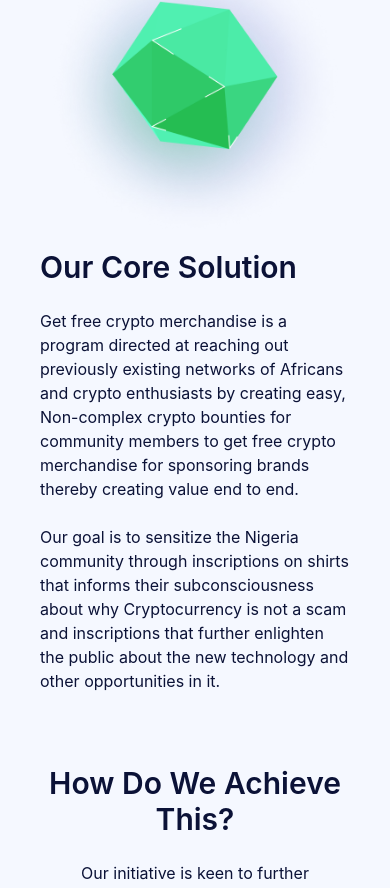
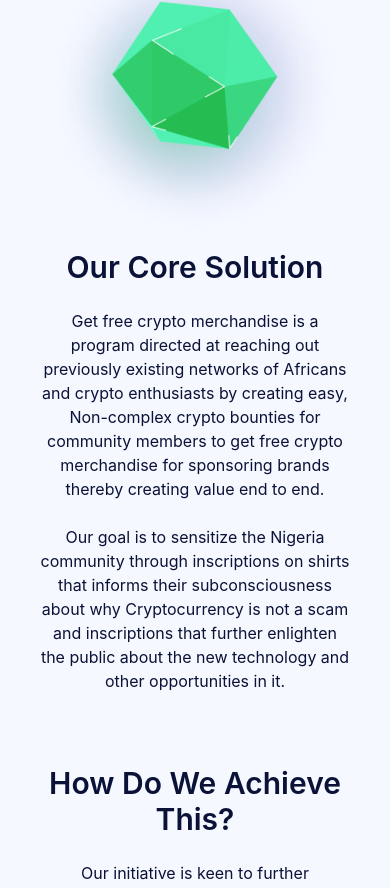
Before and after one commit to Free-Merch/Website, a Next.js app: page /About-Us in a window 390 px wide. Shown: the part 910-1798 px from the top of the page. Built offline with nearby package versions, Linux system fonts and the light colour scheme.

Commit message:
fixed mobile bugs

```diff
--- a/pages/About-Us.tsx
+++ b/pages/About-Us.tsx
@@ -22,12 +22,12 @@ const AboutUs = () => {
     <br />
     <br />
 
-    <div className="flex flex-wrap justify-between items-center">
+    <div className="flex flex-col md:flex-row justify-between items-center">
       <div className="md:w-1/2">
         <Image src={Diamond} alt="diamond" />
       </div>
-      <div className="text-start md:w-1/2">
-        <h2 className="text-3xl font-semibold  text-start">Our Core Solution</h2>
+      <div className="text-center md:text-start  md:w-1/2">
+        <h2 className="text-3xl font-semibold  md:text-start">Our Core Solution</h2>
         &nbsp;
         <p>Get free crypto merchandise is a program directed at reaching out previously existing networks of Africans and crypto enthusiasts by creating easy, Non-complex crypto bounties for community members to get free crypto merchandise for sponsoring brands thereby creating value end to end.</p>
         &nbsp;
--- a/pages/Projects/index.tsx
+++ b/pages/Projects/index.tsx
@@ -29,9 +29,9 @@ const Projects = () => {
     </div>
 
     <div className="mt-7 mb-10 flex flex-wrap justify-center">
-      <div className="mr-7"><ProjectCard type="binance" /></div>
-      <div className="mr-7"><ProjectCard type="binance" /></div>
-      <div className="mr-7"><ProjectCard type="binance" /></div>
+      <div className="sm:mr-4 md:mr-7"><ProjectCard type="binance" /></div>
+      <div className="sm:mr-4 md:mr-7"><ProjectCard type="binance" /></div>
+      <div className="sm:mr-4 md:mr-7"><ProjectCard type="binance" /></div>
     </div>
 
   </div>
--- a/pages/index.tsx
+++ b/pages/index.tsx
@@ -385,10 +385,14 @@ const Home: NextPage = () => {
       {/* Learn More */}
       <div className="mt-24 flex justify-center items-center flex-col">
         <h3 className="font-semibold mb-4 text-2xl text-center text-black dark:text-white">Learn More</h3>
-        <ReactPlayer
-          url='https://www.youtube.com/watch?v=JNCzoG1IzoY'
-          controls
-        />
+        <div className="h-[360px] w-full max-w-[640px]">
+          <ReactPlayer
+            url='https://www.youtube.com/watch?v=JNCzoG1IzoY'
+            controls
+            width="100%"
+            height="100%"
+          />
+        </div>
       </div>
 
       {/* FAQs */}
```
